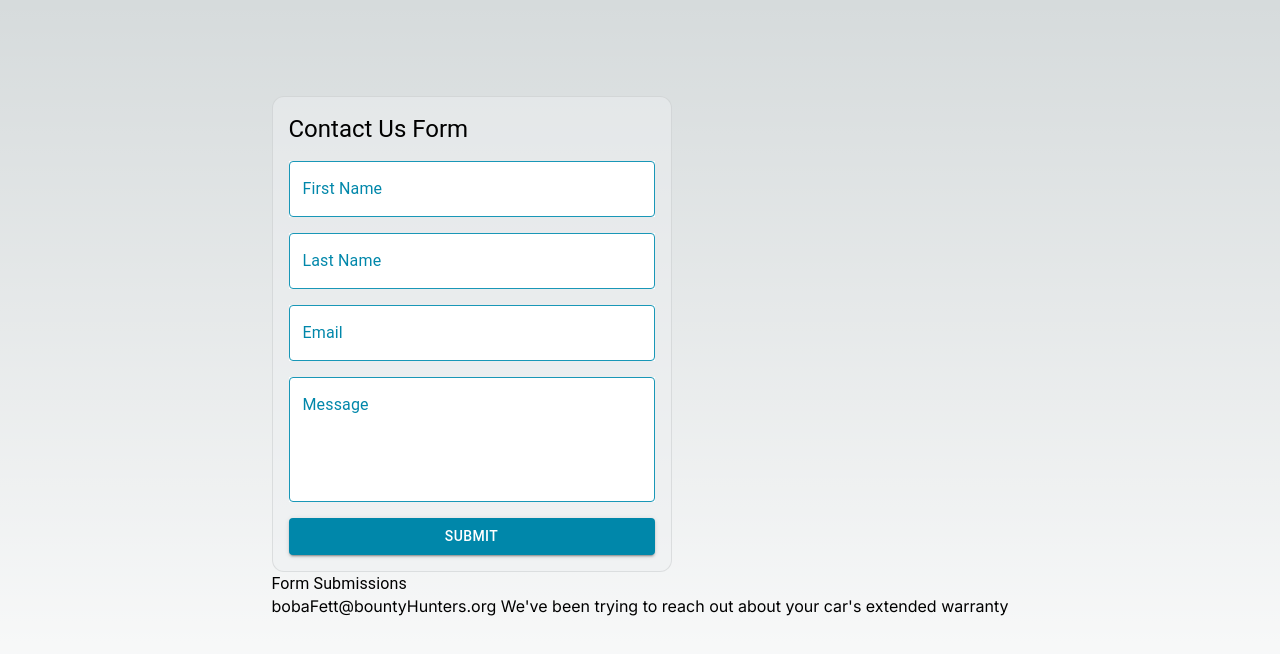
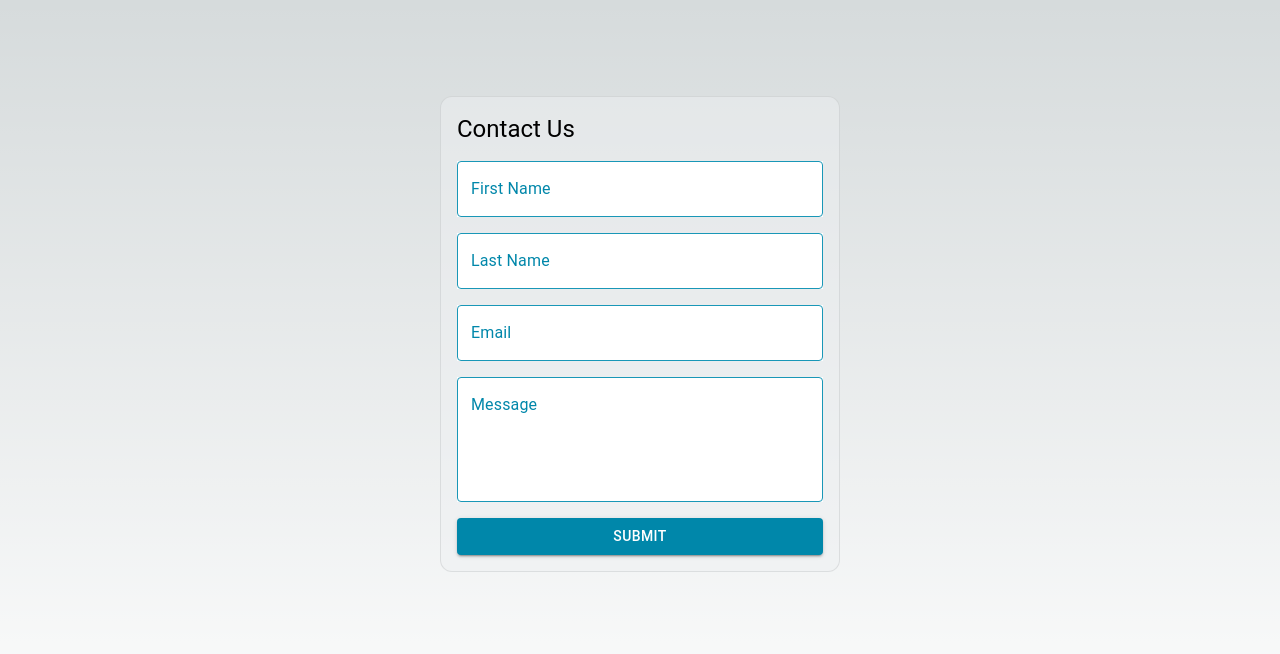
Before and after one commit to jch2617/contact-form, a Next.js app: page / in a window 1280 px wide. Shown: the top 654 px of the page. Built offline with nearby package versions, Linux system fonts and the light colour scheme.

Commit message:
feat: add datagrid with form submissions

```diff
--- a/data/formSubmissions.ts
+++ b/data/formSubmissions.ts
@@ -1,12 +1,3 @@
 import { FormSubmissionResponse } from "../types/FormSubmissionRequest";
 
-export const formSubmissions: FormSubmissionResponse[] = [
-  {
-    id: 1,
-    firstName: "Boba",
-    lastName: "Fett",
-    email: "bobaFett@bountyHunters.org",
-    message:
-      "We've been trying to reach out about your car's extended warranty",
-  },
-];
+export const formSubmissions: FormSubmissionResponse[] = [];
--- a/package.json
+++ b/package.json
@@ -12,6 +12,7 @@
     "@emotion/react": "^11.11.1",
     "@emotion/styled": "^11.11.0",
     "@mui/material": "^5.14.14",
+    "@mui/x-data-grid": "^6.16.3",
     "next": "13.5.5",
     "react": "^18",
     "react-dom": "^18"
--- a/pages/index.tsx
+++ b/pages/index.tsx
@@ -1,10 +1,12 @@
 import { Box, Button, TextField, Typography } from "@mui/material";
+import { DataGrid, GridColDef, GridRenderCellParams } from "@mui/x-data-grid";
 import type { ReactElement } from "react";
-import { useEffect, useState } from "react";
+import { useState } from "react";
 import Layout from "../public/components/layout";
 import styles from "../src/app/page.module.css";
+import { FormSubmissionResponse } from "../types/FormSubmissionRequest";
 import type { NextPageWithLayout } from "./_app";
-import { FormSubmissionResponse } from "../types/FormSubmissionRequest";
+import TooltipDatagridCell from "../public/components/TooltipDatagridCell";
 
 const defaultBlue = "#0087AA";
 const hoverBlue = "#1997B7";
@@ -49,7 +51,6 @@ const ContactForm: React.FC = () => {
   const getSubmissions = async () => {
     const response = await fetch("../api/formSubmissions");
     const data = await response.json();
-    console.log(data);
     setFormSubmissions(data);
   };
 
@@ -61,13 +62,55 @@ const ContactForm: React.FC = () => {
         "Content-type": "application/json",
       },
     });
-    const data = await response.json();
-    console.log(data);
+    await response.json();
+
+    getSubmissions();
   };
 
-  useEffect(() => {
-    getSubmissions();
-  }, [submitForm]);
+  const columns: GridColDef[] = [
+    {
+      field: "id",
+      headerName: "ID",
+      width: 150,
+      renderCell: (params: GridRenderCellParams) => (
+        <TooltipDatagridCell displayValue={params.value} />
+      ),
+    },
+    {
+      field: "firstName",
+      headerName: "First name",
+      width: 130,
+      renderCell: (params: GridRenderCellParams) => (
+        <TooltipDatagridCell displayValue={params.value} />
+      ),
+    },
+    {
+      field: "lastName",
+      headerName: "Last name",
+      width: 130,
+      renderCell: (params: GridRenderCellParams) => (
+        <TooltipDatagridCell displayValue={params.value} />
+      ),
+    },
+    {
+      field: "email",
+      headerName: "Email",
+      type: "string",
+      width: 250,
+      renderCell: (params: GridRenderCellParams) => (
+        <TooltipDatagridCell displayValue={params.value} />
+      ),
+    },
+    {
+      field: "message",
+      headerName: "Message",
+      sortable: false,
+      width: 400,
+      renderCell: (params: GridRenderCellParams) => (
+        <TooltipDatagridCell displayValue={params.value} />
+      ),
+    },
+  ];
 
   return (
     <>
@@ -83,14 +126,15 @@ const ContactForm: React.FC = () => {
           zIndex: 2,
           fontFamily: "var(--font-mono)",
           position: "relative",
-          margin: 0,
+          margin: "0 auto",
+          marginBottom: "20px",
           padding: "1rem",
           backgroundColor: "rgba(var(--callout-rgb), 0.5)",
           border: "1px solid rgba(var(--callout-border-rgb), 0.3)",
           borderRadius: "var(--border-radius)",
         }}
       >
-        <Typography variant="h5">Contact Us Form</Typography>
+        <Typography variant="h5">Contact Us</Typography>
         <TextField
           label="First Name"
           sx={textFieldStyles}
@@ -143,15 +187,20 @@ const ContactForm: React.FC = () => {
         </Button>
       </Box>
       <Box>
-        <Typography>Form Submissions</Typography>
-        {formSubmissions.map((s: FormSubmissionResponse) => {
-          // TODO make a table
-          return (
-            <div key={s.id}>
-              {s.email} {s.message}
-            </div>
-          );
-        })}
+        {formSubmissions.length > 0 ? (
+          <>
+            <Typography>Form Submissions</Typography>
+            <DataGrid
+              columns={columns}
+              rows={formSubmissions || []}
+              disableRowSelectionOnClick
+              disableColumnMenu
+              checkboxSelection
+            />
+          </>
+        ) : (
+          <></>
+        )}
       </Box>
     </>
   );
--- /dev/null
+++ b/public/components/TooltipDatagridCell.tsx
@@ -0,0 +1,25 @@
+import { Box, Tooltip } from "@mui/material";
+
+type TooltipDatagridCellProps = {
+  displayValue: string;
+};
+
+const TooltipDatagridCell: React.FC<TooltipDatagridCellProps> = ({
+  displayValue,
+}) => {
+  return (
+    <Tooltip title={displayValue}>
+      <Box
+        sx={{
+          textOverflow: "ellipsis",
+          overflow: "hidden",
+          whiteSpace: "nowrap",
+        }}
+      >
+        {displayValue}
+      </Box>
+    </Tooltip>
+  );
+};
+
+export default TooltipDatagridCell;
```
Also changed, not shown: 1 other file (tests, documents, lock files or other folders).
